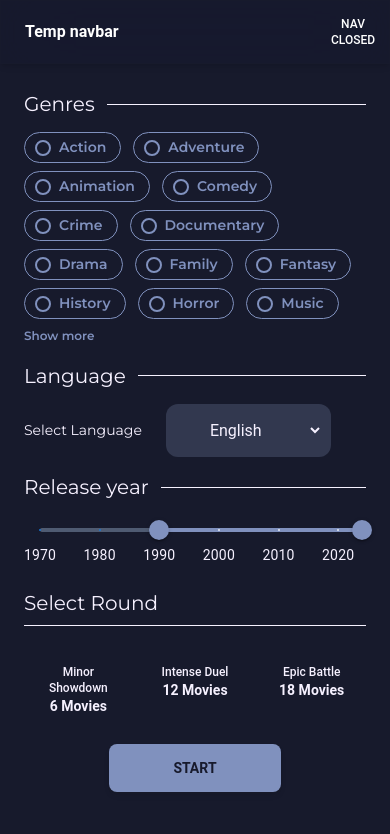
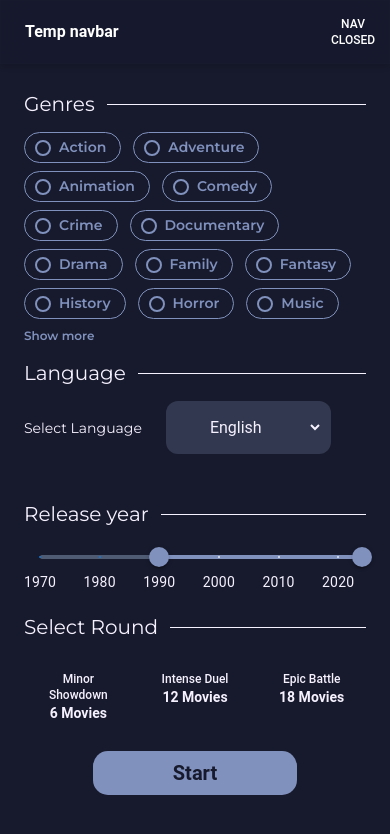
Before and after one commit to Deaniebean/MovieMingle, a React (Vite) app in the folder frontend/: page /select in a window 390 px wide. Shown: the top 834 px of the page. Built offline with nearby package versions, Linux system fonts and the light colour scheme.

Commit message:
simplified desktop breakpoints,  added button component

```diff
--- a/frontend/src/components/FilterPage.tsx
+++ b/frontend/src/components/FilterPage.tsx
@@ -12,11 +12,12 @@ import {
   ListItem,
   ListItemPrefix,
   Typography,
-  Button,
+  // Button,
 } from '@material-tailwind/react';
 import FilterSeparator from './innerComponents/FilterSeparator';
 import NavTemp from './innerComponents/NavTemp';
 import Slider from '@mui/material/Slider'; // Working despite 'cannot find module' error
+import Button from './innerComponents/Button';
 
 interface Props {
   setMovies: React.Dispatch<React.SetStateAction<Movie[]>>;
@@ -57,8 +58,8 @@ const InputFieldsMovie: React.FC<Props> = ({ setMovies }) => {
       );
 
       console.log('Success:', response.data);
-      // setMovies(response.data);
-      // navigate('/this-or-that');
+      setMovies(response.data);
+      navigate('/this-or-that');
     } catch (error) {
       console.error('Error:', error);
     }
@@ -233,7 +234,10 @@ const InputFieldsMovie: React.FC<Props> = ({ setMovies }) => {
       <div className="pb-3">
         <NavTemp />
       </div>
-      <form onSubmit={queryParams} className="flex flex-1 px-6 gap-10 md:pt-16 md:max-h-128">
+      <form
+        onSubmit={queryParams}
+        className="flex flex-1 px-6 gap-10 md:pt-16 md:max-h-128"
+      >
         <div className="flex flex-col md:gap-8 justify-between md:justify-between md:grid-cols-3 ">
           <div className="md:flex md:gap-12 flex flex-1 md:flex-none flex-col md:flex-row md:gap-8 justify-evenly">
             {/* Genre */}
@@ -260,7 +264,7 @@ const InputFieldsMovie: React.FC<Props> = ({ setMovies }) => {
             </div>
             <div className="md:w-1/3 flex flex-1 flex-col md:gap-8 justify-evenly md:justify-normal">
               {/* Language */}
-            <div>
+              <div className='mb-8'>
                 <FilterSeparator text={'Language'} />
                 <div className="flex gap-6 items-center md:ps-6">
                   <p className="text-light text-nowrap text-sm">
@@ -327,13 +331,7 @@ const InputFieldsMovie: React.FC<Props> = ({ setMovies }) => {
           </div>
           {/* Button */}
           <div className="flex mx-auto py-3 items-center mb-10 md:mb-0 md:col-span-3">
-            <Button
-              type="submit"
-              size="lg"
-              className="bg-secondary px-16 text-primary "
-            >
-              Start
-            </Button>
+            <Button text={'Start'}></Button>
           </div>
         </div>
       </form>
--- /dev/null
+++ b/frontend/src/components/innerComponents/Button.tsx
@@ -0,0 +1,26 @@
+import React from 'react';
+
+// Define the props interface
+interface ButtonProps {
+  text: string;
+}
+
+// Define default props
+const defaultProps: Partial<ButtonProps> = {
+  text: 'Button'
+};
+
+// Define the component
+const Button: React.FC<ButtonProps> = (props) => {
+  // You can use props.prop1 and props.prop2 here
+  return (
+    <button className='bg-secondary px-20 md:px-40 py-2 md:py-5 text-primary rounded-large text-xl md:text-2xl font-bold'>
+      {props.text}
+    </button>
+  );
+};
+
+// Assign default props to the component
+Button.defaultProps = defaultProps;
+
+export default Button;
--- a/frontend/src/components/innerComponents/FilterSeparator.tsx
+++ b/frontend/src/components/innerComponents/FilterSeparator.tsx
@@ -16,9 +16,9 @@ const defaultProps: Partial<FilterSeparatorProps> = {
 const FilterSeparator: React.FC<FilterSeparatorProps> = (props) => {
   // You can use props.prop1 and props.prop2 here
   return (
-    <div className={props.justify + "flex items-center gap-3 py-3.5"}>
+    <div className={props.justify + " flex items-center gap-3 py-3.5"}>
       <h2 className="text-light text-nowrap text-xl">{props.text}</h2>
-      <hr className="my-2 border-light w-full" />
+      <hr className="my-2 border-light w-full md:hidden" />
     </div>
   );
 };
```
Lines whose indentation alone changed are shown as unchanged.
